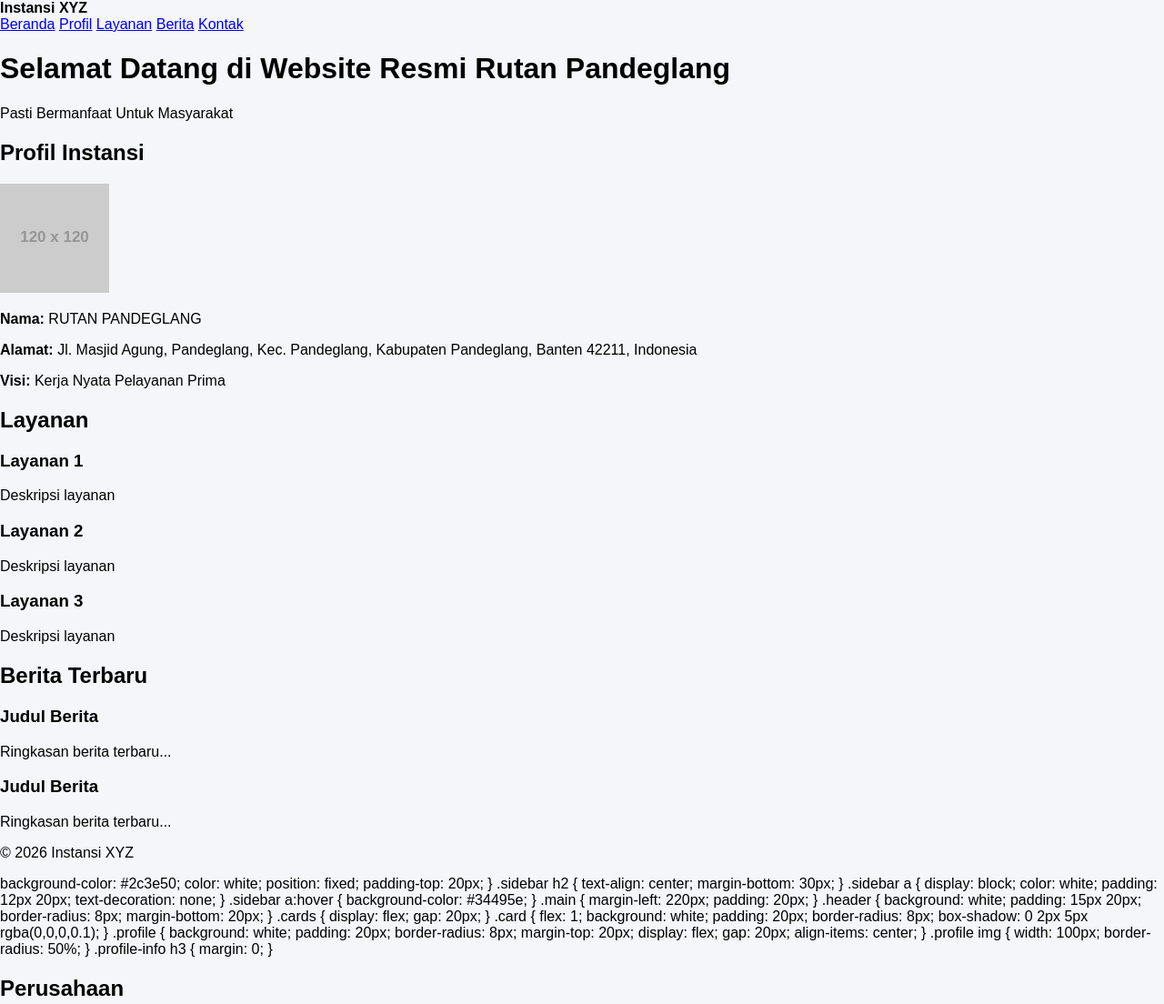
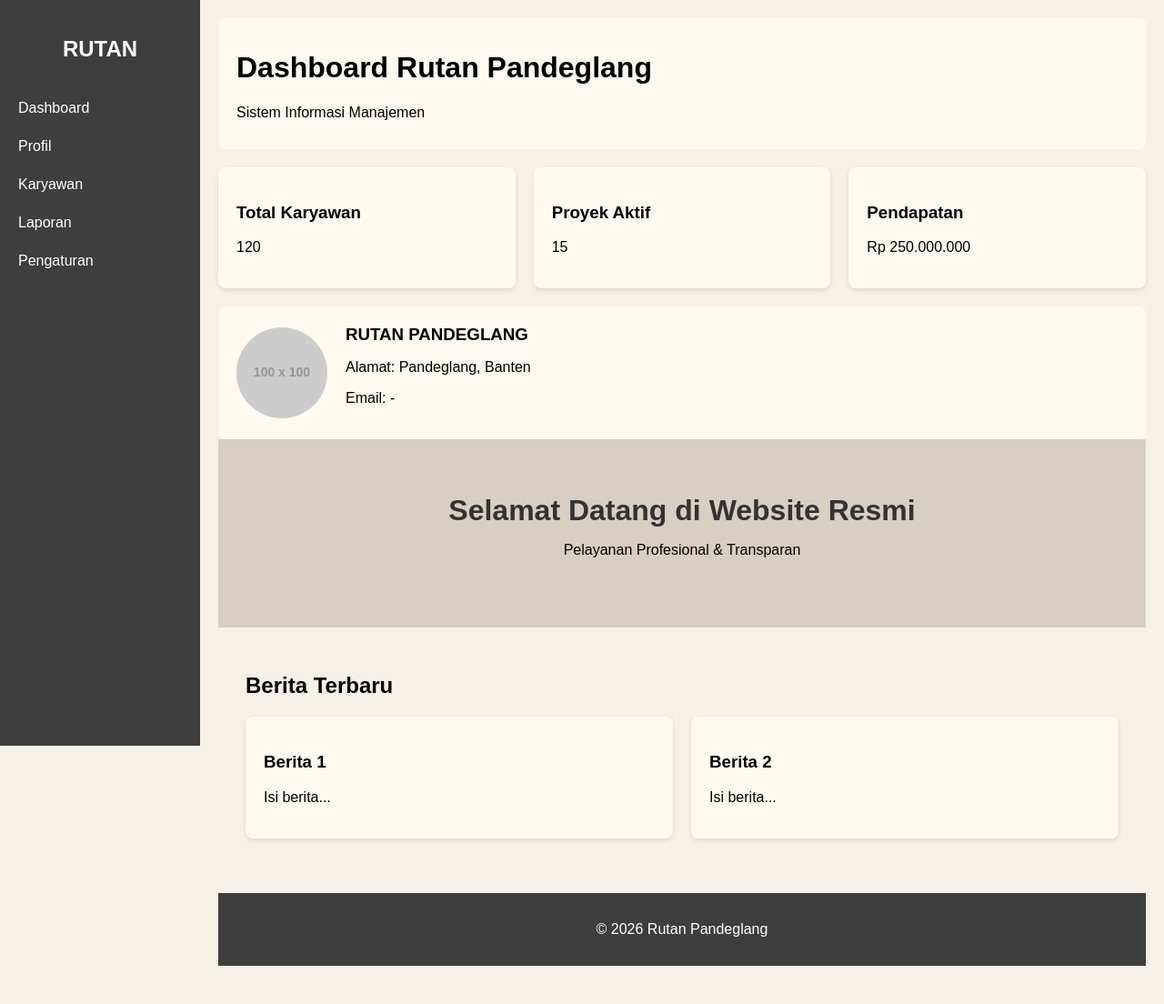
Before and after one commit to kurrrrr-coder/rupande, a plain HTML site: page index.html in a window 1280 px wide. Shown: the top 1104 px of the page at 91% size. After the commit the page ends 1082 px from the top, so only its background shows below. Drawn offline with Linux system fonts and the light colour scheme; placeholder pictures from the web are drawn by us.

Commit message:
Refactor index.html for Rutan Pandeglang dashboard

```diff
--- a/index.html
+++ b/index.html
@@ -2,188 +2,21 @@
 <html lang="id">
 <head>
 <meta charset="UTF-8">
-    <title>Dashboard Profil Perusahaan</title>
-    <style>
-        body {
-            margin: 0;
-            font-family: Arial, sans-serif;
-            background-color: #f4f6f9;
-        }
-
-        .sidebar {
-            width: 220px;
-            height: 100vh;<!DOCTYPE html>
-<html lang="id">
-<head>
-<meta charset="UTF-8">
 <meta name="viewport" content="width=device-width, initial-scale=1.0">
-<title>Profil Instansi</title>
+<title>Dashboard Rutan Pandeglang</title>
 
 <style>
 body {
     margin: 0;
     font-family: Arial, sans-serif;
-    background: #f5f7fa;
+    background: #f5f1e6; /* cream */
 }
 
-/* NAVBAR */
-.navbar {
-    background: #0d47a1;
-    color: white;
-    padding: 15px 30px;
-    display: flex;
-    justify-content: space-between;
-}
-
-.navbar a {
-    color: white;
-    text-decoration: none;
-    margin-left: 20px;
-}
-
-/* HERO */
-.hero {
-    background: url('https://via.placeholder.com/1200x400') center/cover;
-    color: white;
-    padding: 100px 30px;
-    text-align: center;
-}
-
-.hero h1 {
-    margin: 0;
-    font-size: 40px;
-}
-
-/* SECTION */
-.section {
-    padding: 40px 30px;
-}
-
-.container {
-    max-width: 1100px;
-    margin: auto;
-}
-
-/* CARD */
-.cards {
-    display: flex;
-    gap: 20px;
-    flex-wrap: wrap;
-}
-
-.card {
-    background: white;
-    padding: 20px;
-    flex: 1;
-    min-width: 250px;
-    border-radius: 8px;
-    box-shadow: 0 2px 6px rgba(0,0,0,0.1);
-}
-
-/* PROFILE */
-.profile {
-    display: flex;
-    gap: 20px;
-    align-items: center;
-}
-
-.profile img {
-    width: 120px;
-    border-radius: 10px;
-}
-
-/* FOOTER */
-.footer {
-    background: #0d47a1;
-    color: white;
-    text-align: center;
-    padding: 20px;
-    margin-top: 40px;
-}
-</style>
-</head>
-
-<body>
-
-<!-- NAVBAR -->
-<div class="navbar">
-    <div><strong>Instansi XYZ</strong></div>
-    <div>
-        <a href="#">Beranda</a>
-        <a href="#">Profil</a>
-        <a href="#">Layanan</a>
-        <a href="#">Berita</a>
-        <a href="#">Kontak</a>
-    </div>
-</div>
-
-<!-- HERO -->
-<div class="hero">
-    <h1>Selamat Datang di Website Resmi Rutan Pandeglang</h1>
-    <p>Pasti Bermanfaat Untuk Masyarakat</p>
-</div>
-
-<!-- PROFIL -->
-<div class="section">
-<div class="container">
-    <h2>Profil Instansi</h2>
-    <div class="profile">
-        <img src="https://via.placeholder.com/120">
-        <div>
-            <p><strong>Nama:</strong> RUTAN PANDEGLANG</p>
-            <p><strong>Alamat:</strong> Jl. Masjid Agung, Pandeglang, Kec. Pandeglang, Kabupaten Pandeglang, Banten 42211, Indonesia</p>
-            <p><strong>Visi:</strong> Kerja Nyata Pelayanan Prima</p>
-        </div>
-    </div>
-</div>
-</div>
-
-<!-- LAYANAN -->
-<div class="section">
-<div class="container">
-    <h2>Layanan</h2>
-    <div class="cards">
-        <div class="card">
-            <h3>Layanan 1</h3>
-            <p>Deskripsi layanan</p>
-        </div>
-        <div class="card">
-            <h3>Layanan 2</h3>
-            <p>Deskripsi layanan</p>
-        </div>
-        <div class="card">
-            <h3>Layanan 3</h3>
-            <p>Deskripsi layanan</p>
-        </div>
-    </div>
-</div>
-</div>
-
-<!-- BERITA -->
-<div class="section">
-<div class="container">
-    <h2>Berita Terbaru</h2>
-    <div class="cards">
-        <div class="card">
-            <h3>Judul Berita</h3>
-            <p>Ringkasan berita terbaru...</p>
-        </div>
-        <div class="card">
-            <h3>Judul Berita</h3>
-            <p>Ringkasan berita terbaru...</p>
-        </div>
-    </div>
-</div>
-</div>
-
-<!-- FOOTER -->
-<div class="footer">
-    <p>© 2026 Instansi XYZ</p>
-</div>
-
-</body>
-</html>
-            background-color: #2c3e50;
+/* SIDEBAR */
+.sidebar {
+    width: 220px;
+    height: 100vh;
+    background-color: #3e3e3e; /* abu tua */
     color: white;
     position: fixed;
     padding-top: 20px;
@@ -202,36 +35,42 @@ body {
 }
 
 .sidebar a:hover {
-            background-color: #34495e;
+    background-color: #5a5a5a;
 }
 
+/* MAIN */
 .main {
     margin-left: 220px;
     padding: 20px;
 }
 
+/* HEADER */
 .header {
-            background: white;
+    background: #fffaf0; /* cream terang */
     padding: 15px 20px;
     border-radius: 8px;
     margin-bottom: 20px;
 }
 
+/* CARD */
 .cards {
     display: flex;
     gap: 20px;
+    flex-wrap: wrap;
 }
 
 .card {
     flex: 1;
-            background: white;
+    min-width: 250px;
+    background: #fffaf0;
     padding: 20px;
     border-radius: 8px;
     box-shadow: 0 2px 5px rgba(0,0,0,0.1);
 }
 
+/* PROFILE */
 .profile {
-            background: white;
+    background: #fffaf0;
     padding: 20px;
     border-radius: 8px;
     margin-top: 20px;
@@ -248,12 +87,55 @@ body {
 .profile-info h3 {
     margin: 0;
 }
+
+/* NAVBAR TOP */
+.navbar {
+    background: #3e3e3e;
+    color: white;
+    padding: 15px 30px;
+    display: flex;
+    justify-content: space-between;
+}
+
+.navbar a {
+    color: white;
+    text-decoration: none;
+    margin-left: 20px;
+}
+
+/* HERO */
+.hero {
+    background: #d6cfc2; /* cream gelap */
+    padding: 60px;
+    text-align: center;
+}
+
+.hero h1 {
+    margin: 0;
+    color: #333;
+}
+
+/* SECTION */
+.section {
+    padding: 30px;
+}
+
+/* FOOTER */
+.footer {
+    background: #3e3e3e;
+    color: white;
+    text-align: center;
+    padding: 15px;
+    margin-top: 30px;
+}
 </style>
 </head>
+
 <body>
 
+<!-- SIDEBAR -->
 <div class="sidebar">
-        <h2>Perusahaan</h2>
+    <h2>RUTAN</h2>
     <a href="#">Dashboard</a>
     <a href="#">Profil</a>
     <a href="#">Karyawan</a>
@@ -262,11 +144,14 @@ body {
 </div>
 
 <div class="main">
+
+    <!-- HEADER -->
     <div class="header">
-            <h1>Dashboard Profil Perusahaan</h1>
-            <p>Selamat datang di sistem manajemen Rutan Pandeglang</p>
+        <h1>Dashboard Rutan Pandeglang</h1>
+        <p>Sistem Informasi Manajemen</p>
     </div>
 
+    <!-- CARDS -->
     <div class="cards">
         <div class="card">
             <h3>Total Karyawan</h3>
@@ -277,20 +162,48 @@ body {
             <p>15</p>
         </div>
         <div class="card">
-                <h3>Pendapatan Bulan Ini</h3>
+            <h3>Pendapatan</h3>
             <p>Rp 250.000.000</p>
         </div>
     </div>
 
+    <!-- PROFILE -->
     <div class="profile">
-            <img src="https://via.placeholder.com/100" alt="Logo Perusahaan">
+        <img src="https://via.placeholder.com/100">
         <div class="profile-info">
             <h3>RUTAN PANDEGLANG</h3>
-                <p>Alamat: Jl. Masjid Agung, Pandeglang, Kec. Pandeglang, Kabupaten Pandeglang, Banten 42211, Indonesia</p>
-                <p>Email: </p>
+            <p>Alamat: Pandeglang, Banten</p>
+            <p>Email: -</p>
+        </div>
+    </div>
+
+    <!-- HERO -->
+    <div class="hero">
+        <h1>Selamat Datang di Website Resmi</h1>
+        <p>Pelayanan Profesional & Transparan</p>
+    </div>
+
+    <!-- SECTION -->
+    <div class="section">
+        <h2>Berita Terbaru</h2>
+        <div class="cards">
+            <div class="card">
+                <h3>Berita 1</h3>
+                <p>Isi berita...</p>
+            </div>
+            <div class="card">
+                <h3>Berita 2</h3>
+                <p>Isi berita...</p>
             </div>
         </div>
     </div>
 
+    <!-- FOOTER -->
+    <div class="footer">
+        <p>© 2026 Rutan Pandeglang</p>
+    </div>
+
+</div>
+
 </body>
 </html>
```
Lines whose indentation alone changed are shown as unchanged.
